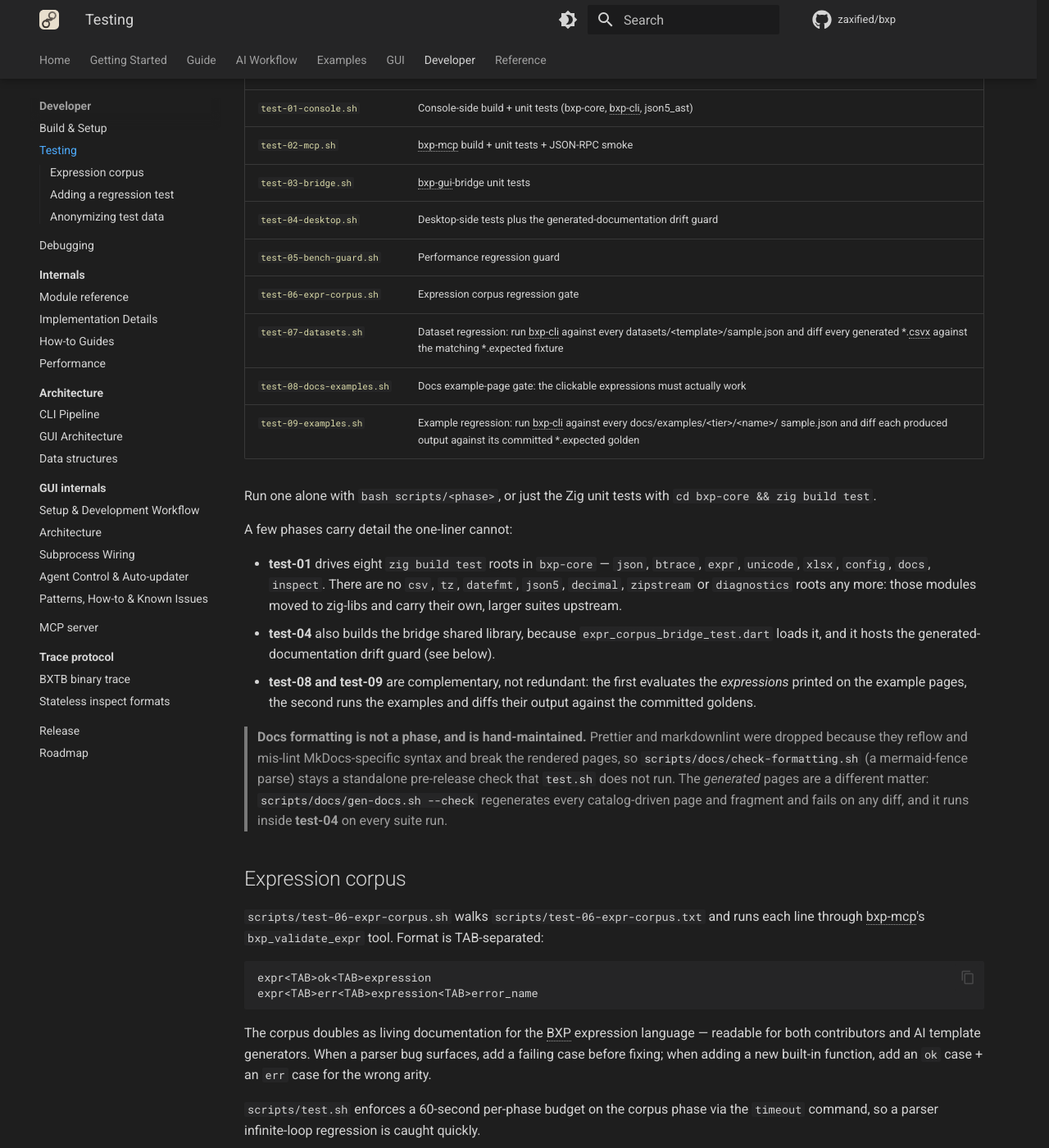
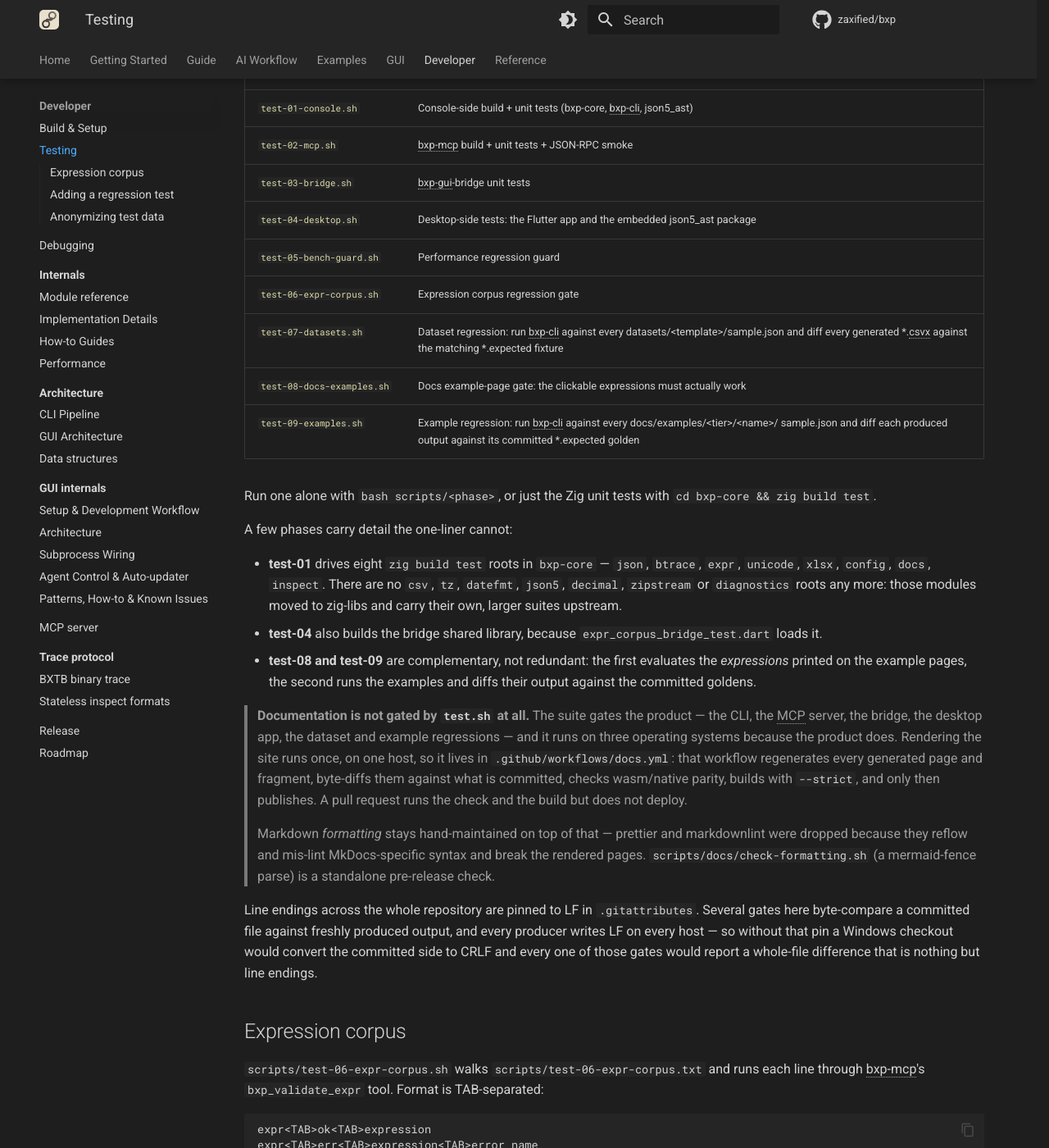
Before and after one commit to zaxified/bxp, an MkDocs documentation site: the page built from docs/dev/testing.md, in a window 1280 px wide and 1400 px high, scrolled down 547 px. Shown: the whole window at 82% size. Built offline with MkDocs 1.6.1 and Material for MkDocs 9.7.7, drawn with Linux system fonts in a browser that asks for light colours; comment, search, counter and statistics services are not loaded.

Commit message:
ci: take documentation out of the product suite, and pin the repo to LF
The Windows leg failed on the documentation drift gate with a whole-file
diff of generated fragments whose content was character-for-character
identical: the committed copies were checked out CRLF (default
core.autocrlf=true) while every generator writes LF.

Two things were wrong, and the second is the one that matters.

The narrow fault: .gitattributes pinned docs/reference/*.md for exactly this
reason, but the generated set grew this cycle and the rule did not grow with
it. Rather than add two more paths and wait for the third, the default is now
`* text=auto eol=lf` — the working tree is LF for everyone, so nothing has to
be enumerated and no new file can be forgotten. That also covers the dataset
fixtures, the expression corpus and the example goldens, which each carried
their own hand-maintained rule for the same reason. Known binaries are
declared rather than left to the NUL heuristic, and the one file whose CRLF
is deliberate — the JHU COVID slice, which the example exists to show
converting as it arrives — is pinned `-text`.

The real fault: the gate had no business running there. scripts/test.sh gates
the product, and it runs on three operating systems because the product does.
Rendering the site is a GitHub Pages concern that happens once, on ubuntu, so
the drift check moves to .github/workflows/docs.yml next to the build that
publishes it. That workflow now installs Flutter (three reference pages come
from Dart catalogs), regenerates everything, byte-diffs it, checks wasm/native
parity and builds strict before deploying; a pull request runs all of it and
deploys nothing.

Its path filter is gone with it. Generated pages are rendered from catalogs in
bxp-core, bxp-cli, bxp-mcp, bxp-gui-bridge and Dart, from @typeInfo over the
live types, and from the header comment of every script — "which paths can
change the site" is very nearly all of them, and any enumeration would be one
commit from being wrong. That is the same mistake as the per-path eol rules,
one layer up.

Also fixes a Windows bug in gen-trees.py that the first failure was hiding:
it built repo-relative paths with os.path.join and compared them against
git ls-files, so on Windows every comparison would miss and the tree would
come out empty rather than erroring.

Co-Authored-By: Claude Opus 5 (1M context) <noreply@anthropic.com>

```diff
--- a/docs/dev/testing.md
+++ b/docs/dev/testing.md
@@ -35,20 +35,31 @@ A few phases carry detail the one-liner cannot:
   any more: those modules moved to zig-libs and carry their own, larger suites
   upstream.
 - **test-04** also builds the bridge shared library, because
-  `expr_corpus_bridge_test.dart` loads it, and it hosts the
-  generated-documentation drift guard (see below).
+  `expr_corpus_bridge_test.dart` loads it.
 - **test-08 and test-09** are complementary, not redundant: the first evaluates
   the *expressions* printed on the example pages, the second runs the examples
   and diffs their output against the committed goldens.
 
-> **Docs formatting is not a phase, and is hand-maintained.** Prettier and
+> **Documentation is not gated by `test.sh` at all.** The suite gates the
+> product — the CLI, the MCP server, the bridge, the desktop app, the dataset
+> and example regressions — and it runs on three operating systems because the
+> product does. Rendering the site runs once, on one host, so it lives in
+> `.github/workflows/docs.yml`: that workflow regenerates every generated page
+> and fragment, byte-diffs them against what is committed, checks wasm/native
+> parity, builds with `--strict`, and only then publishes. A pull request runs
+> the check and the build but does not deploy.
+>
+> Markdown *formatting* stays hand-maintained on top of that — prettier and
 > markdownlint were dropped because they reflow and mis-lint MkDocs-specific
-> syntax and break the rendered pages, so
-> `scripts/docs/check-formatting.sh` (a mermaid-fence parse) stays a standalone
-> pre-release check that `test.sh` does not run. The *generated* pages are a
-> different matter: `scripts/docs/gen-docs.sh --check` regenerates every
-> catalog-driven page and fragment and fails on any diff, and it runs inside
-> **test-04** on every suite run.
+> syntax and break the rendered pages. `scripts/docs/check-formatting.sh`
+> (a mermaid-fence parse) is a standalone pre-release check.
+
+Line endings across the whole repository are pinned to LF in `.gitattributes`.
+Several gates here byte-compare a committed file against freshly produced
+output, and every producer writes LF on every host — so without that pin a
+Windows checkout would convert the committed side to CRLF and every one of
+those gates would report a whole-file difference that is nothing but line
+endings.
 
 ## Expression corpus
 
--- a/docs/includes/test-phases.md
+++ b/docs/includes/test-phases.md
@@ -7,7 +7,7 @@
 | <code class="hl-fn">test-01-console.sh</code> | Console-side build + unit tests (bxp-core, bxp-cli, json5_ast) |
 | <code class="hl-fn">test-02-mcp.sh</code> | bxp-mcp build + unit tests + JSON-RPC smoke |
 | <code class="hl-fn">test-03-bridge.sh</code> | bxp-gui-bridge unit tests |
-| <code class="hl-fn">test-04-desktop.sh</code> | Desktop-side tests plus the generated-documentation drift guard |
+| <code class="hl-fn">test-04-desktop.sh</code> | Desktop-side tests: the Flutter app and the embedded json5_ast package |
 | <code class="hl-fn">test-05-bench-guard.sh</code> | Performance regression guard |
 | <code class="hl-fn">test-06-expr-corpus.sh</code> | Expression corpus regression gate |
 | <code class="hl-fn">test-07-datasets.sh</code> | Dataset regression: run bxp-cli against every datasets/&lt;template&gt;/sample.json and diff every generated *.csvx against the matching *.expected fixture |
```
Also changed, not shown: CLAUDE.md (+12 -7 lines), docs/includes/repo-tree.md (+1 -1 lines), scripts/README.md (+4 -2 lines), scripts/docs/gen-trees.py (+23 -7 lines), 4 other files.
